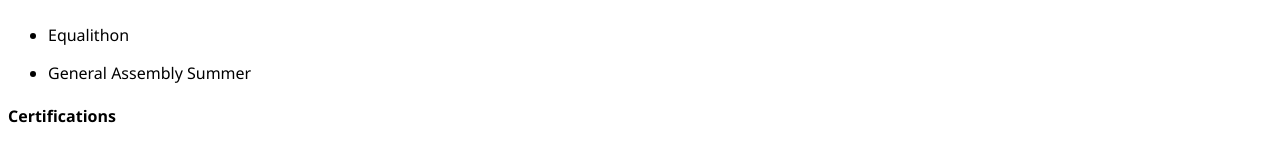
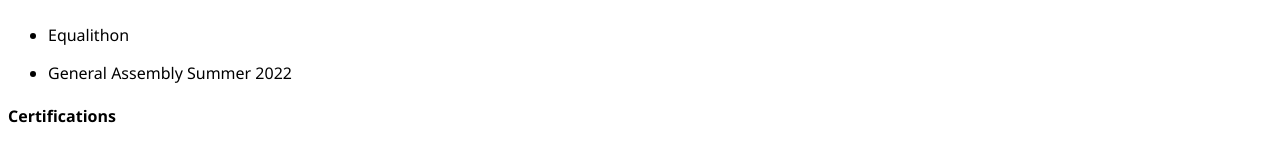
Before and after one commit to kaibrown28/KaiBrown_Cloud_Resume_Front, a React (Create React App) app in the folder cloud_resume/: page /resume in a window 1280 px wide. Shown: the part 649-799 px from the top of the page. Built offline with nearby package versions, Linux system fonts and the light colour scheme.

Commit message:
minor update to hackathons section

```diff
--- a/cloud_resume/src/resSections/Hackathons.js
+++ b/cloud_resume/src/resSections/Hackathons.js
@@ -5,7 +5,7 @@
             <ul>
                 <li>Equalithon</li>
                     <p></p>
-                <li>General Assembly Summer</li>
+                <li>General Assembly Summer 2022</li>
                     <p></p>
             </ul>
         </div>
```
